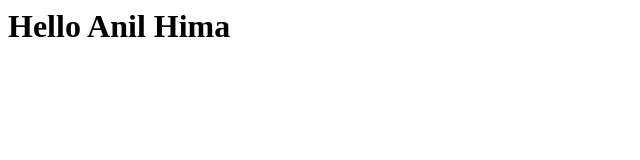
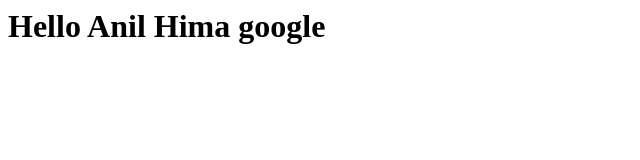
Before and after one commit to Hima2010/Firstgit, a plain HTML site: page index.html in a window 1280 px wide. Shown: the whole page, without its empty margins (0-640 px from the left). Drawn offline with Linux system fonts and the light colour scheme.

Commit message:
second commit

```diff
--- a/index.html
+++ b/index.html
@@ -1 +1 @@
-<h1>Hello Anil Hima </h1>
+<h1>Hello Anil Hima google</h1>
```
